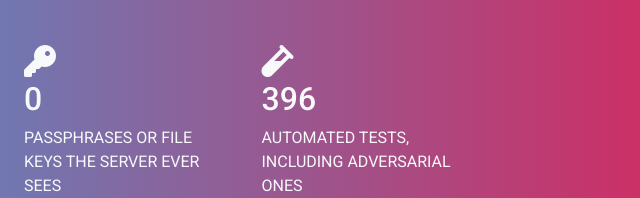
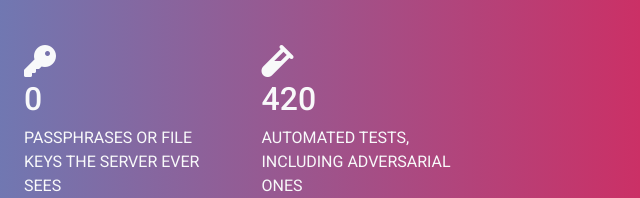
Before and after one commit to nishchal-gond/OREOCHAIN, a website: page index.html in a window 1280 px wide. Shown: the part 2302-2500 px from the top of the page, 640-1280 px from the left. Drawn offline with Linux system fonts and the light colour scheme; a web font is replaced by a local one.

Commit message:
fix: master is red — the landing page's generated test count went stale
#21 and #22 raced. #21 added the anchor worker and its tests and moved the
count to 420, updating the Readme. #22 then added index.html as a second
generated site carrying 396, which was true when it branched and was not
when it merged. So master now states two different numbers and
verify-test-count fails on it.

Regenerated. Worth noting that the guard worked exactly as designed and
still let this through: --check on a pull request validates against that
branch's own suite, and nothing re-checks the result of merging two
branches that each passed. Requiring branches to be up to date before
merging is the setting that prevents it; the script cannot.

```diff
--- a/index.html
+++ b/index.html
@@ -226,7 +226,7 @@
                   </div>
                   <div class="col-6">
                     <i class="fas fa-vial fa-2x"></i>
-                    <h2>396</h2>
+                    <h2>420</h2>
                     <p>AUTOMATED TESTS, INCLUDING ADVERSARIAL ONES</p>
                   </div>
                 </div>
```
